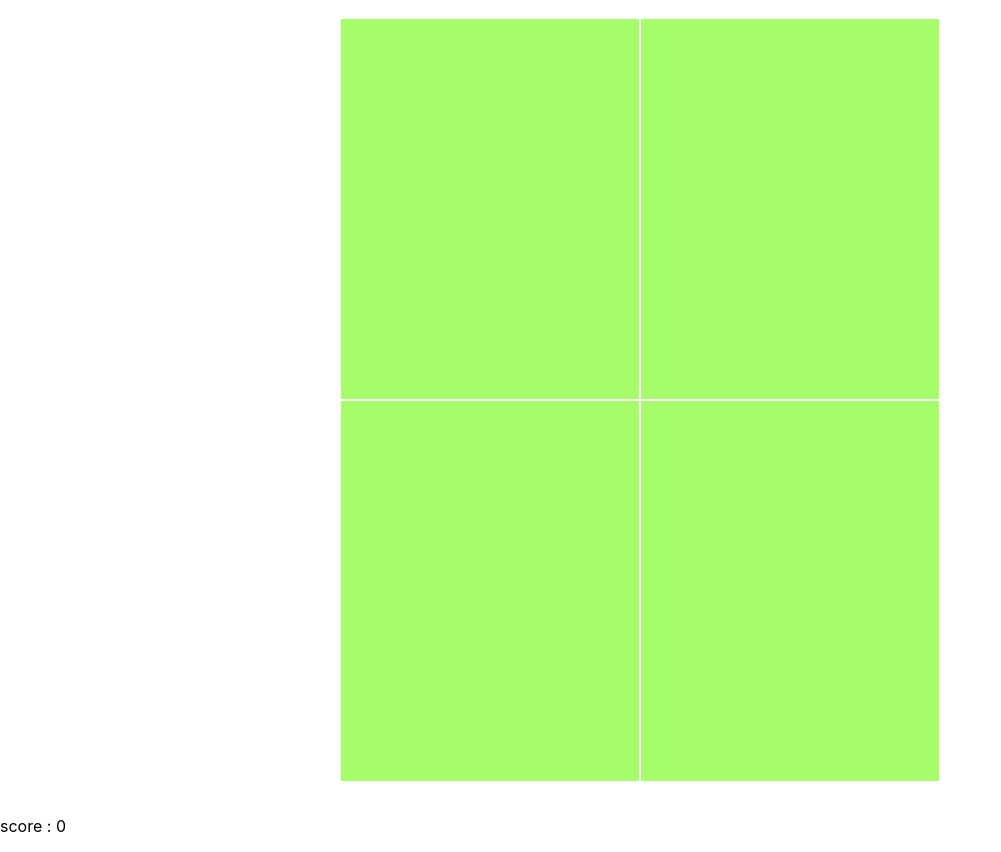
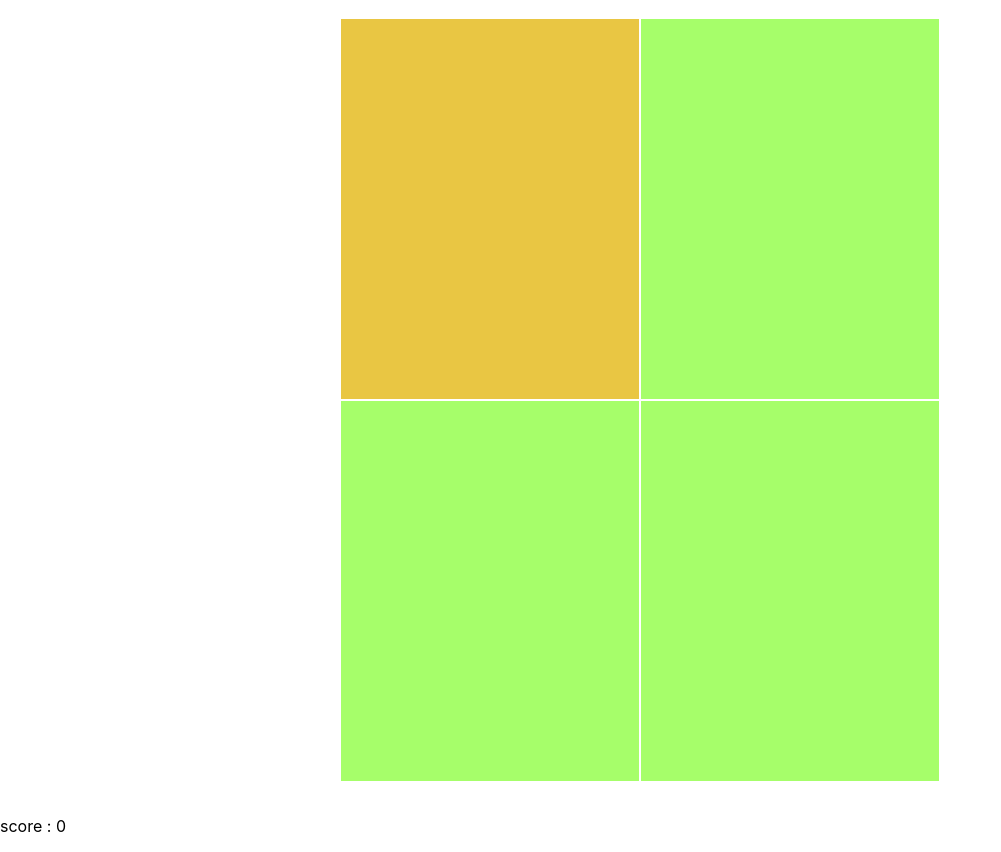
Before and after one commit to YYOngYYong/mission, a React (Create React App) app: page / in a window 1280 px wide. Shown: the whole page, without its empty margins (0-1001 px from the left). Built offline with nearby package versions, Linux system fonts and the light colour scheme.

Commit message:
unique random box

```diff
--- a/src/App.jsx
+++ b/src/App.jsx
@@ -4,7 +4,7 @@ import Pickkasso from "./components/Pickkasso";
 
 function App() {
   const [color, setColor] = useState("");
-  const [otherColor, setOtherColor] = useState("");
+
   const [score, setScore] = useState(0);
   const [boxes, setBoxs] = useState([
     {
@@ -21,9 +21,13 @@ function App() {
     },
   ]);
 
+  const randomId = () => {
+    const randomBox = Math.floor(Math.random() * boxes.length + 1);
+    return randomBox;
+  };
+
   useEffect(() => {
     setColor(randomRgb());
-    setOtherColor(differColor());
   }, []);
 
   return (
@@ -32,9 +36,9 @@ function App() {
         <Pickkasso
           boxes={boxes}
           colors={color}
-          otherColor={otherColor}
           setScore={setScore}
           score={score}
+          randomId={randomId()}
         />
       </div>
       <p>score : {score}</p>
--- a/src/components/BoxDetail.jsx
+++ b/src/components/BoxDetail.jsx
@@ -1,22 +1,31 @@
 import React, { useEffect, useState } from "react";
 import styles from "./BoxDetail.module.css";
 
-const BoxDetail = ({ box, color, otherColor, score, setScore }) => {
+const BoxDetail = ({ box, color, score, setScore, randomId }) => {
   const uniId = Math.floor(Math.random() * 4);
   console.log(uniId);
 
   const onClick = (event) => {
-    alert(score);
     setScore(score + 1);
   };
   return (
     <div
       key={box.id}
       className={styles.boxes}
-      style={{ backgroundColor: `${color}` }}
+      style={
+        box.id === randomId
+          ? { backgroundColor: differColor() }
+          : { backgroundColor: `${color}` }
+      }
       onClick={onClick}
     ></div>
   );
 };
 
+const differColor = () => {
+  const red = Math.floor(Math.random() * 256);
+  const green = Math.floor(Math.random() * 256);
+  const blue = Math.floor(Math.random() * 256);
+  return `rgb(${red},${green},${blue + 20})`;
+};
 export default BoxDetail;
--- a/src/components/Pickkasso.jsx
+++ b/src/components/Pickkasso.jsx
@@ -2,7 +2,14 @@ import React, { useState } from "react";
 import BoxDetail from "./BoxDetail";
 import styles from "./Pickkasso.module.css";
 
-const Pickkasso = ({ boxes, colors, otherColor, setScore, score }) => {
+const Pickkasso = ({
+  boxes,
+  colors,
+  otherColor,
+  setScore,
+  score,
+  randomId,
+}) => {
   return (
     <div className={styles.container}>
       {boxes.map((box) => (
@@ -10,9 +17,9 @@ const Pickkasso = ({ boxes, colors, otherColor, setScore, score }) => {
           key={box.id}
           box={box}
           color={colors}
-          otherColor={otherColor}
           setScore={setScore}
           score={score}
+          randomId={randomId}
         />
       ))}
     </div>
```
